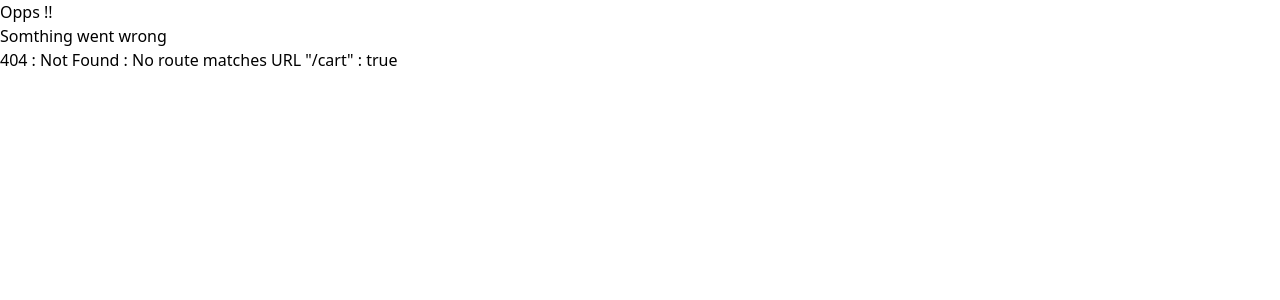
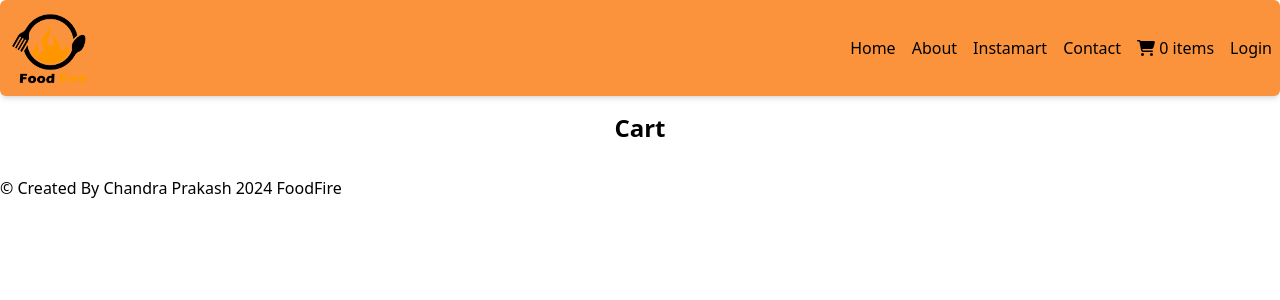
Before and after one commit to ChandraPrakash24/learning-reactJS, a React (Vite) app in the folder chapter-2/: page /cart in a window 1280 px wide. Before the commit this address had no page. Shown: the top 300 px of the page. Built offline with nearby package versions, Linux system fonts and the light colour scheme.

Commit message:
Creating Cart page

```diff
--- a/chapter-2/src/App.js
+++ b/chapter-2/src/App.js
@@ -12,6 +12,7 @@ import ProfileClass from "./Components/ProfileClass";
 // import Instamart from "./Components/Instamart";
 // import Shimmer from "./Components/ShimmerUI";
 import MultipleShimmers from "./Components/MultipleShimmer";
+import Cart from "./Components/Cart";
 import { createBrowserRouter, RouterProvider, Outlet } from "react-router-dom";
 import { Provider } from "react-redux";
 import appStore from "../utils/appStore";
@@ -67,6 +68,10 @@ const appRouter = createBrowserRouter([
       {
         path: "/instamart",
         element: <Suspense fallback={<MultipleShimmers />}><Instamart/></Suspense>
+      },
+      {
+        path: "/cart",
+        element: <Cart />
       }
     ]
   }
--- /dev/null
+++ b/chapter-2/src/Components/Cart.js
@@ -0,0 +1,42 @@
+import { useSelector } from "react-redux";
+
+const Cart = () => {
+    const cartItem = useSelector((store) => store.cart.items);
+
+    return(
+        <div className="text-center m-2 p-2" >
+            <h1 className="text-2xl font-bold">Cart</h1>
+            <div className="mt-4">
+                    <div className="mb-2">
+                        <p className="text-lg font-bold">{cartItem}</p>
+                    </div>
+            </div>
+        </div>
+    );
+};
+
+export default Cart;
+
+
+/***
+ *
+ * const Cart = () => {
+    const cartItem = useSelector((store) => store.cart.items);
+
+    return(
+        <div className="text-center m-2 p-2" >
+            <h1 className="text-2xl font-bold">Cart</h1>
+            <div className="mt-4">
+                {cartItem.map((item, index) => (
+                    <div key={index} className="mb-2">
+                        <p className="text-lg font-bold">{item}</p>
+                    </div>
+                ))}
+            </div>
+        </div>
+    );
+};
+
+export default Cart;
+
+ */
--- a/chapter-2/src/Components/HeaderComponent.js
+++ b/chapter-2/src/Components/HeaderComponent.js
@@ -28,7 +28,7 @@ const HeaderComponent = () => {
               <Link to="/instamart"> <li>Instamart</li> </Link>
               {/* <li><Link to="/about">About</Link></li> */}
               <Link to="/contact"> <li>Contact</li> </Link>
-              <li><i className="fa-solid fa-cart-shopping"></i> {cartItems.length} items</li>
+              <li><Link to="/cart"><i className="fa-solid fa-cart-shopping"></i> {cartItems.length} items </Link></li>
               {
                 isLoggedIn ? <button onClick={()=> setIsLoggedIn(false)}>Logout</button> : <button onClick={()=> setIsLoggedIn(true)} >Login</button>
               }
--- a/chapter-2/src/Components/RestaurentMenu.js
+++ b/chapter-2/src/Components/RestaurentMenu.js
@@ -17,9 +17,9 @@ const RestaurentMenu = () => {
 
   const dispatchItem = useDispatch();
 
-  const handleAddItem = () => {
+  const handleAddItem = (item) => {
     // dispatch an action
-    dispatchItem(addItem("pizza"));
+    dispatchItem(addItem(item));
   };
 
 
@@ -67,7 +67,7 @@ const RestaurentMenu = () => {
               ?.avgRating
           }
         </h1>
-        <button className="m-2 p-2 bg-green-200 rounded-md border border-green-500 hover:bg-green-300" onClick={handleAddItem}>Add</button>
+        <button className="m-2 p-2 bg-green-200 rounded-md border border-green-500 hover:bg-green-300" onClick={() => handleAddItem(RestaurentMenuInfoData?.data?.cards[0]?.card?.card?.info?.name)}>Add</button>
         <img
           height={200}
           width={200}
```
